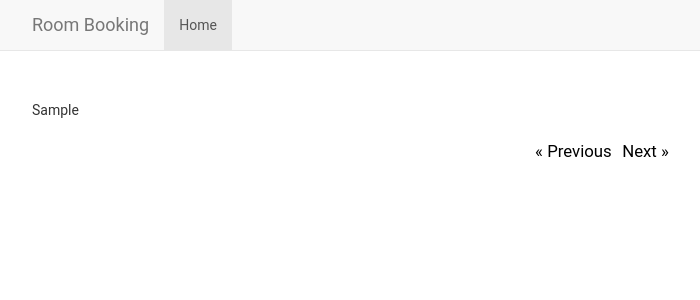
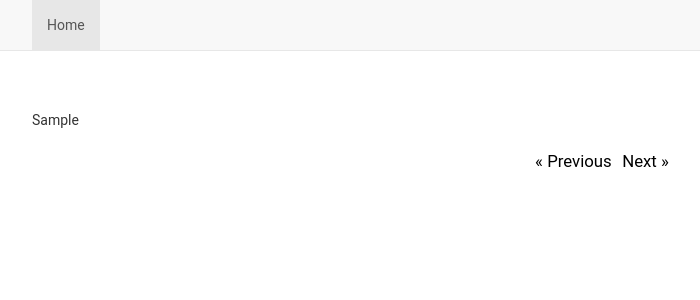
Before and after one commit to Roombookingssc/roombookingssc, a Django app: template events/templates/events/month.html in a window 1280 px wide. Shown: the top 300 px of the page, without its empty margins (38-738 px from the left). Run offline with Django 3.2, Linux system fonts and the light colour scheme; the template is opened without the code that fills it: most values are stand-ins (such as "Sample title", 1, 10 or a date in 2020); some libraries are stand-ins or nearby versions.

Commit message:
Still cleaning up code..

```diff
--- a/events/templates/events/month.html
+++ b/events/templates/events/month.html
@@ -8,7 +8,7 @@
 {%block body%}
   <section>
     <div class="containter">
-      <div id="calender" style="margin-top: 100px;">
+      <div id="calender" style="margin-top: 110px;">
         {{events_calender}}
       </div>
       <div style="text-align: center; margin-top: 20px;">
--- a/templates/base.html
+++ b/templates/base.html
@@ -18,7 +18,7 @@
             <span class="icon-bar"></span>
             <span class="icon-bar"></span>
           </button>
-          <a class="navbar-brand" href="#">Room Booking</a>
+          <!-- <a class="navbar-brand" href="#">Room Booking</a> -->
         </div>
         <div id="navbar" class="navbar-collapse collapse">
           <ul class="nav navbar-nav">
```
